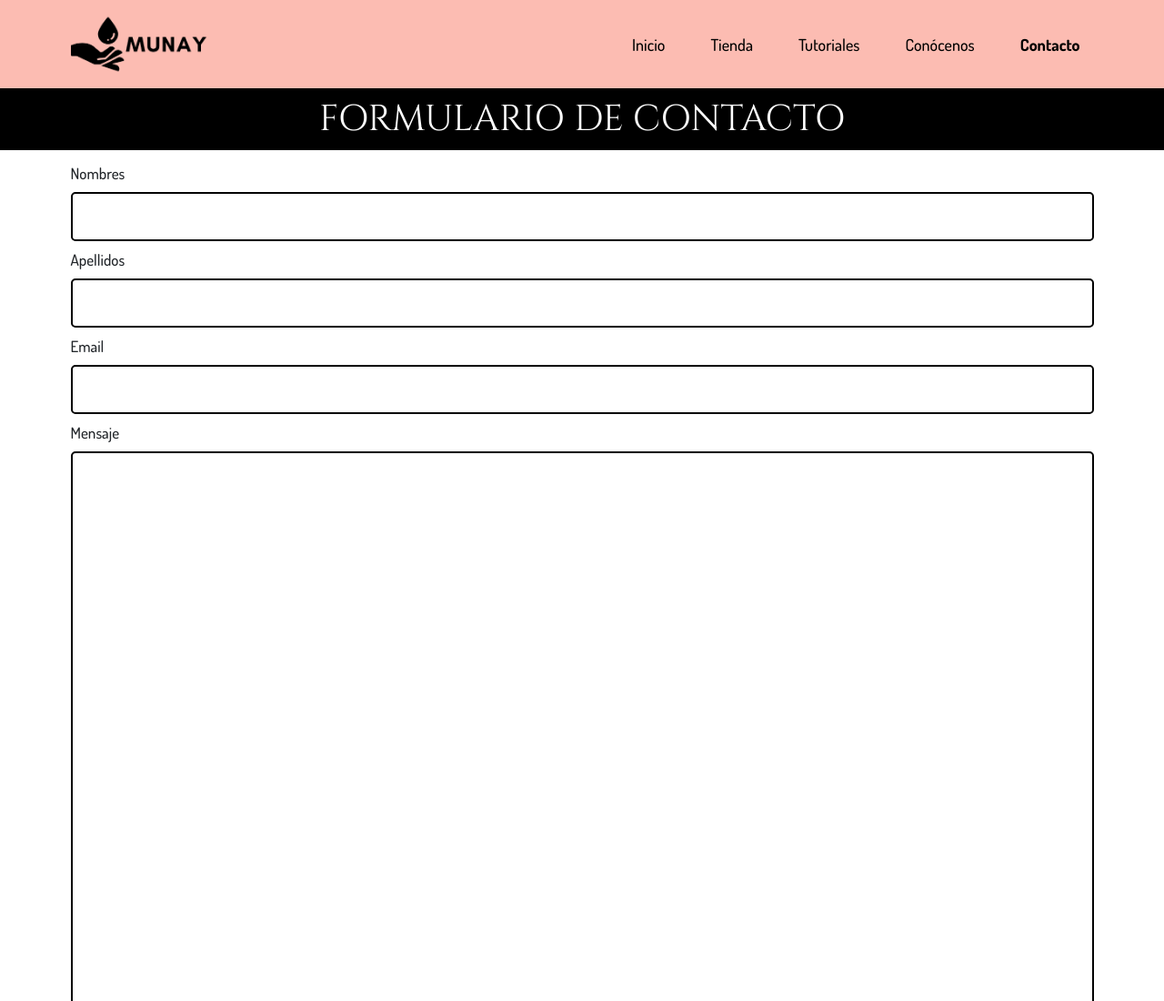
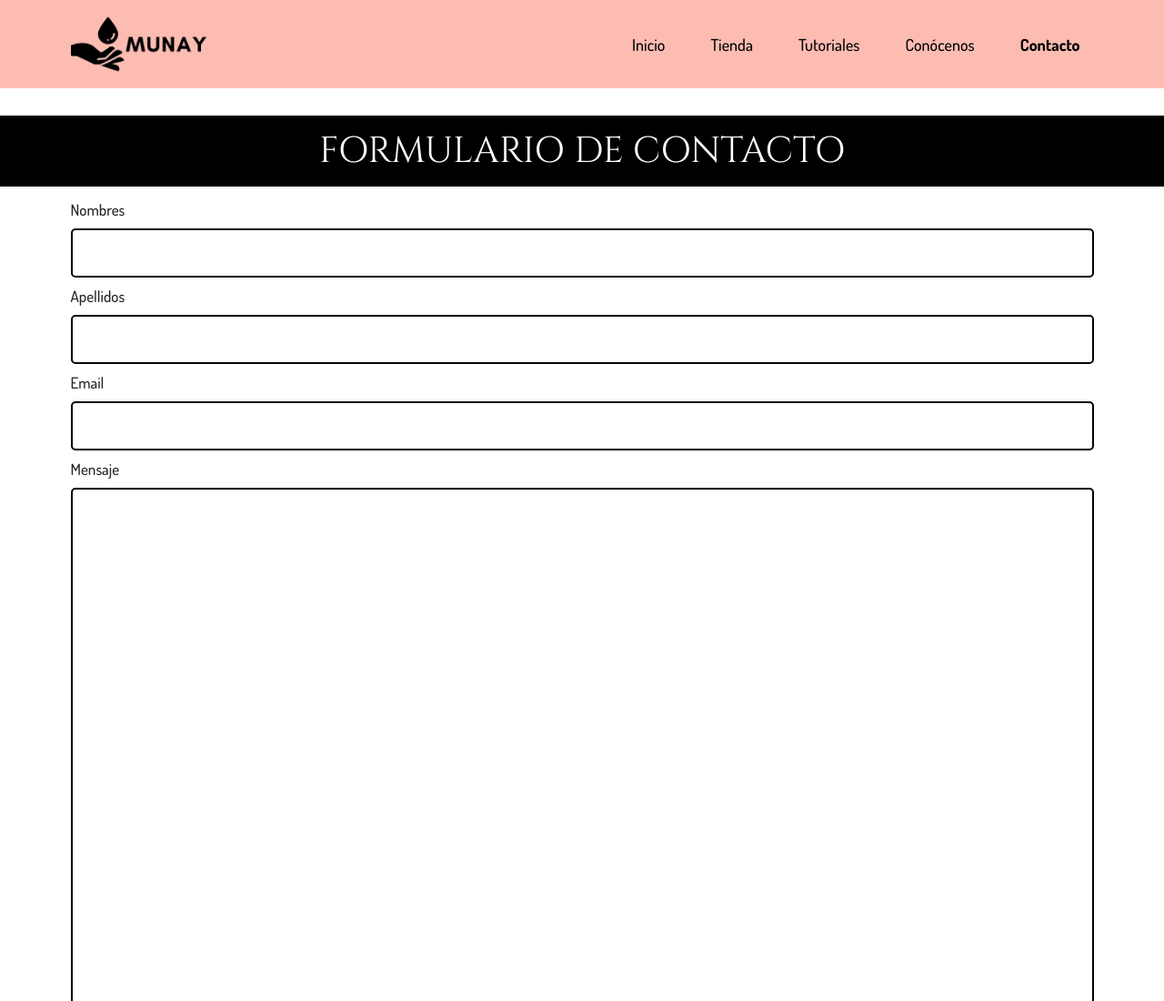
Before and after one commit to NicoleMariaMoralesRobladillo/Tienda-Virtual-Munay, a plain HTML site: page pages/contacto.html in a window 1280 px wide. Shown: the top 1100 px of the page at 91% size. Drawn offline with nearby package versions, Linux system fonts and the light colour scheme.

Commit message:
Editando main title de contacto con Bootstrap

```diff
--- a/pages/contacto.html
+++ b/pages/contacto.html
@@ -90,11 +90,10 @@
       </nav>
     </header>
     <!-- MAIN -->
-    <main id="main--contacto">
+    <main>
       <!-- MAIN TITLE -->
       <h1
-        id="contactoMainTitle"
-        class="title title--blackWhiteAndCenter title--mainTitle"
+        class="title title--mainTitle bg-black text-white text-center mt-5 p-4"
       >
         FORMULARIO DE CONTACTO
       </h1>
```
